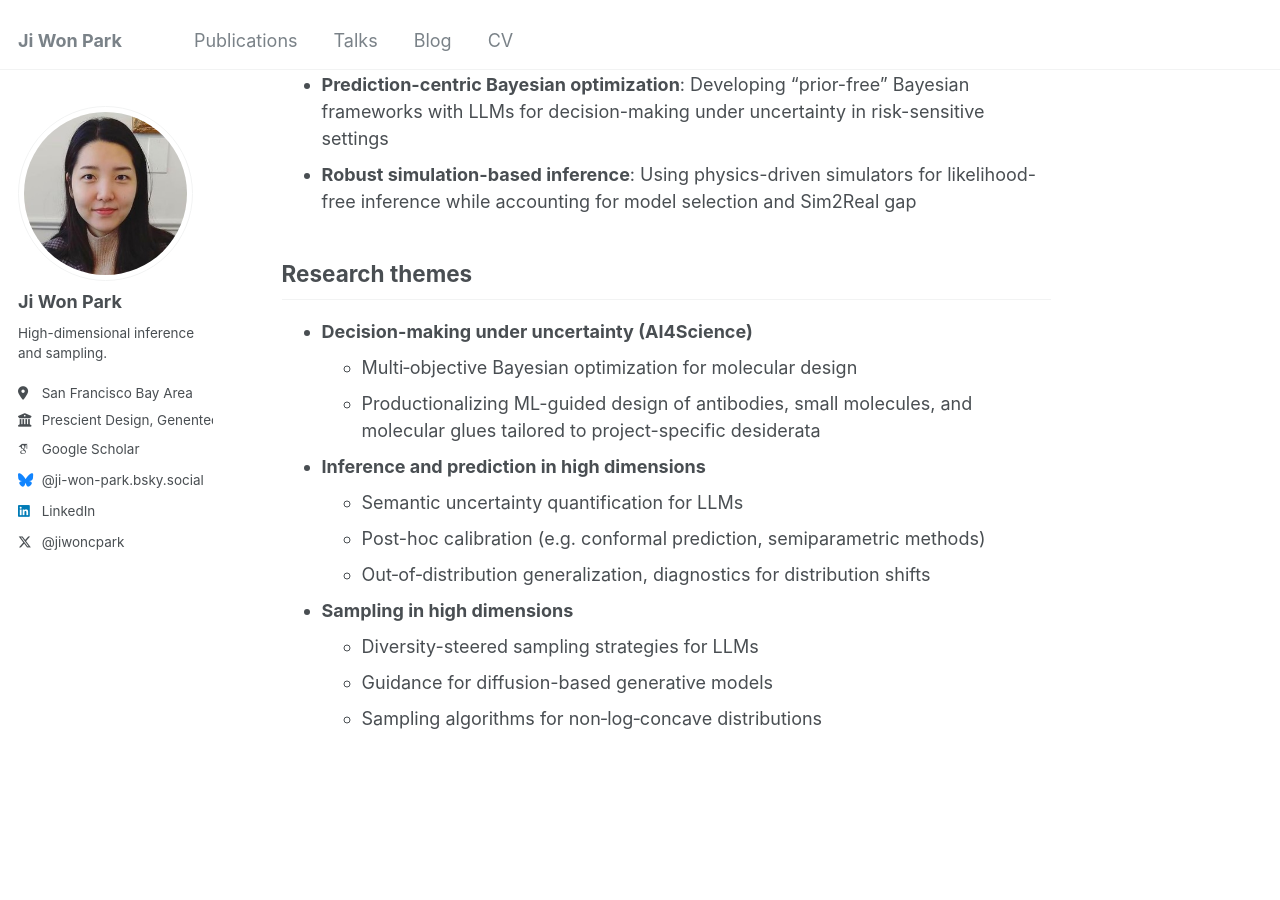
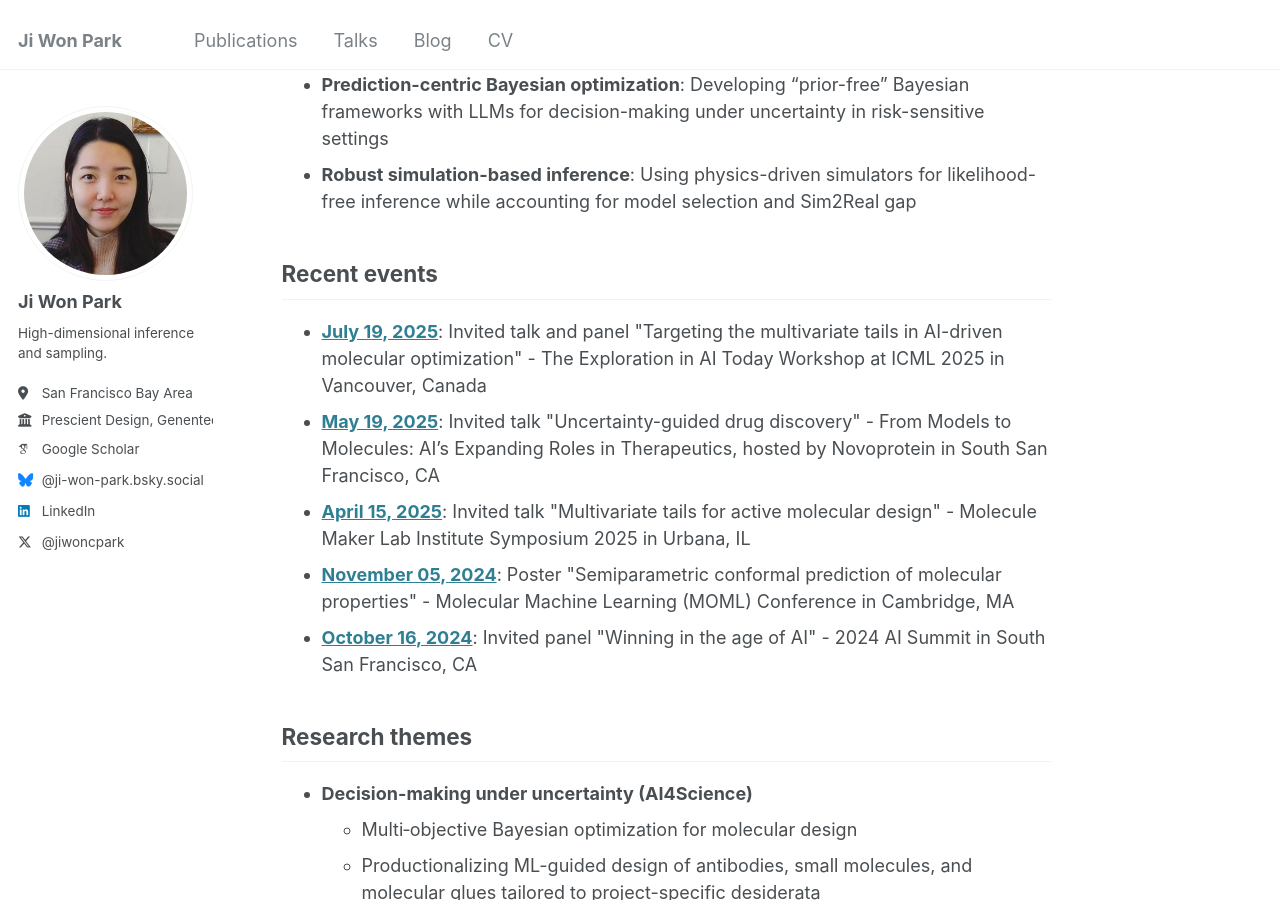
Before and after one commit to jiwoncpark/jiwoncpark.github.io, a Jekyll site: the page built from _pages/about.md, in a window 1280 px wide and 900 px high, scrolled down 368 px. Built offline with Jekyll 4.4.1, drawn with Linux system fonts in a browser that asks for light colours; some web fonts are replaced.

Commit message:
Make a recent events section

```diff
--- a/_pages/about.md
+++ b/_pages/about.md
@@ -13,6 +13,15 @@ I am a Principal Machine Learning Scientist at [Prescient Design](https://www.ge
 * **Prediction-centric Bayesian optimization**: Developing “prior-free” Bayesian frameworks with LLMs for decision-making under uncertainty in risk-sensitive settings
 * **Robust simulation-based inference**: Using physics-driven simulators for likelihood-free inference while accounting for model selection and Sim2Real gap
 
+<h2>Recent events</h2>
+
+{% assign recent_talks = site.talks | sort: 'date' | reverse %}
+<ul>
+{% for talk in recent_talks limit:5 %}
+<li><a href="{{ talk.url }}"><strong>{{ talk.date | date: "%B %d, %Y" }}</strong></a>: {{ talk.type }} "{{ talk.title }}" - {{ talk.venue }} in {{ talk.location }} </li>
+{% endfor %}
+</ul>
+
 ## Research themes
 * **Decision-making under uncertainty (AI4Science)**
     * Multi‑objective Bayesian optimization for molecular design
--- a/_talks/2025-05-19-novoprotein.md
+++ b/_talks/2025-05-19-novoprotein.md
@@ -4,7 +4,7 @@ collection: talks
 type: "Invited talk"
 permalink: /talks/2025-05-19-novoprotein
 venue: "From Models to Molecules: AI’s Expanding Roles in Therapeutics, hosted by Novoprotein"
-date: 2025-04-15
+date: 2025-05-19
 location: "South San Francisco, CA"
 ---
 
```
Also changed, not shown: _pages/talks.html (+10 -0 lines).
